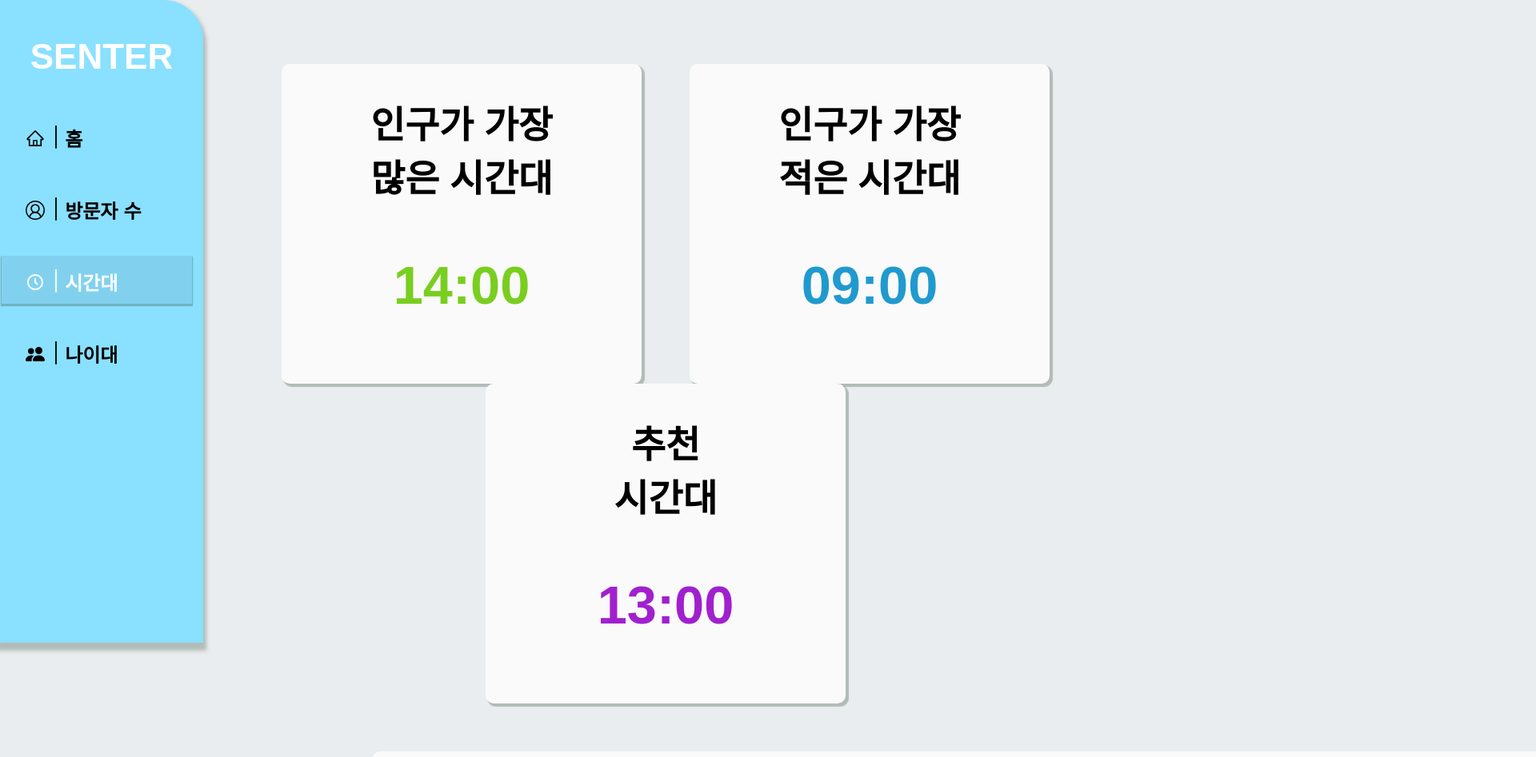
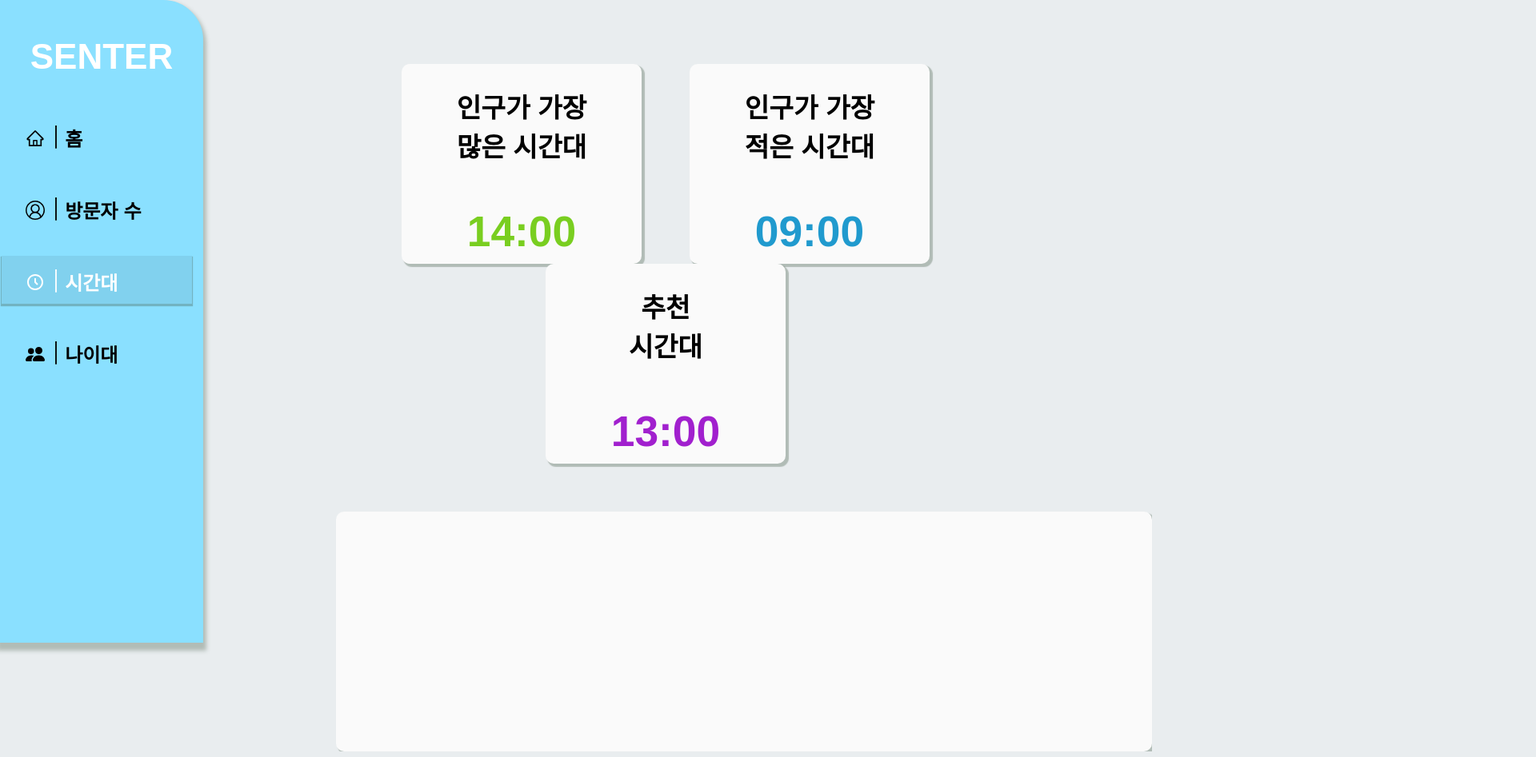
Before and after one commit to bssmsenter/senter_frontlend, a React (Create React App) app: page /time in a window 1280 px wide. Shown: the top 947 px of the page at 80% size, 1920 px wide, since content can reach past the window. Built offline with nearby package versions, Linux system fonts and the light colour scheme; a web font is replaced by a local one.

Commit message:
fix::time.css

```diff
--- a/src/styles/time.css
+++ b/src/styles/time.css
@@ -25,8 +25,8 @@
 
 .freq_t {
   position: relative;
-  width: 450px;
-  height: 400px;
+  width: 300px;
+  height: 250px;
   background-color: #FAFAFA;
   margin-right: 60px;
   top: 80px;
@@ -39,8 +39,8 @@
 
 .rare_t {
   position: relative;
-  width: 450px;
-  height: 400px;
+  width: 300px;
+  height: 250px;
   background-color: #FAFAFA;
   margin-right: 60px;
   top: 80px;
@@ -53,8 +53,8 @@
 
 .recomm_t {
   position: relative;
-  width: 450px;
-  height: 400px;
+  width: 300px;
+  height: 250px;
   background-color: #FAFAFA;
   margin-right: 60px;
   top: 80px;
@@ -67,13 +67,13 @@
 
 .time h3 {
   color: black;
-  font-size: 50pt;
+  font-size: 40pt;
   font-family: 'Jeju Gothic', sans-serif;
 }
 
 .time h2 {
   color: black;
-  font-size: 35pt;
+  font-size: 25pt;
   font-family: 'Jeju Gothic', sans-serif;
 }
 
@@ -91,10 +91,10 @@
 
 .graph {
   position: relative;
-  width: 1470px;
-  height: 400px;
+  width: 1020px;
+  height: 300px;
   background-color: #FAFAFA;
-  margin-left: 115px;
+  margin-left: 70px;
   top: 140px;
   text-align: center;
   border-radius: 10px 10px 10px 10px;
```
